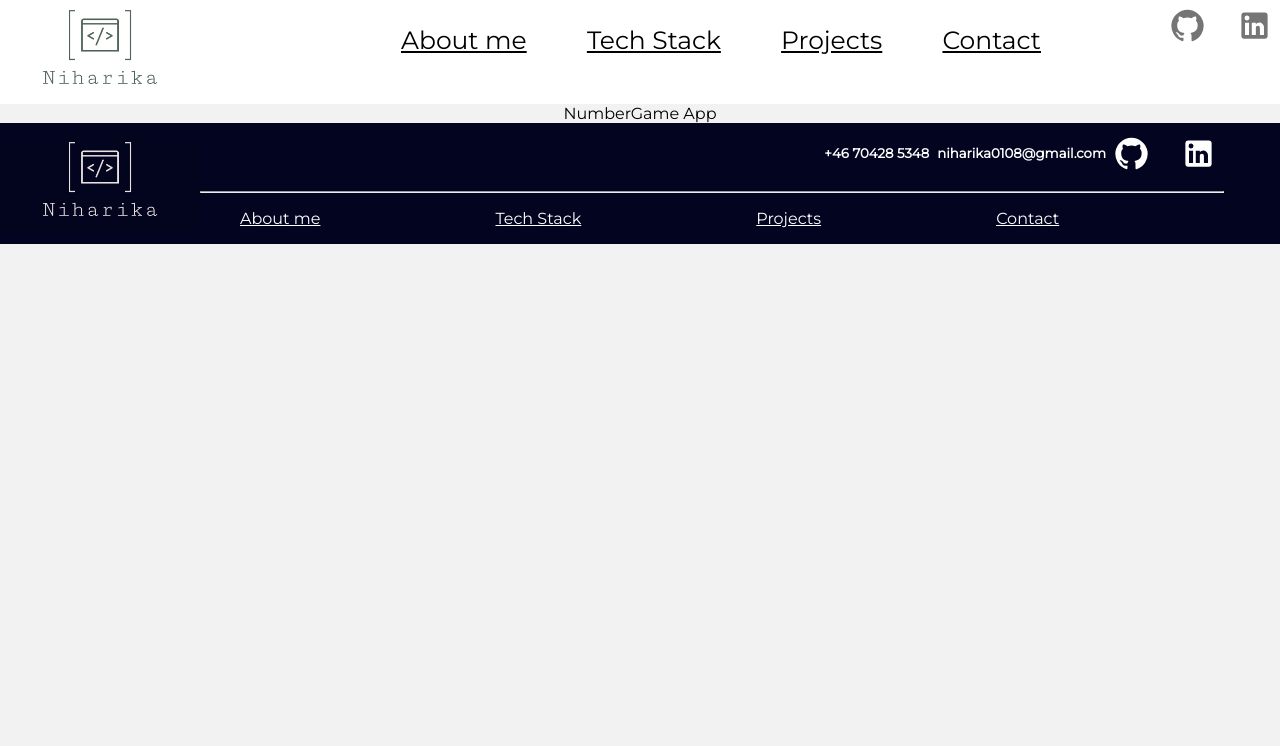
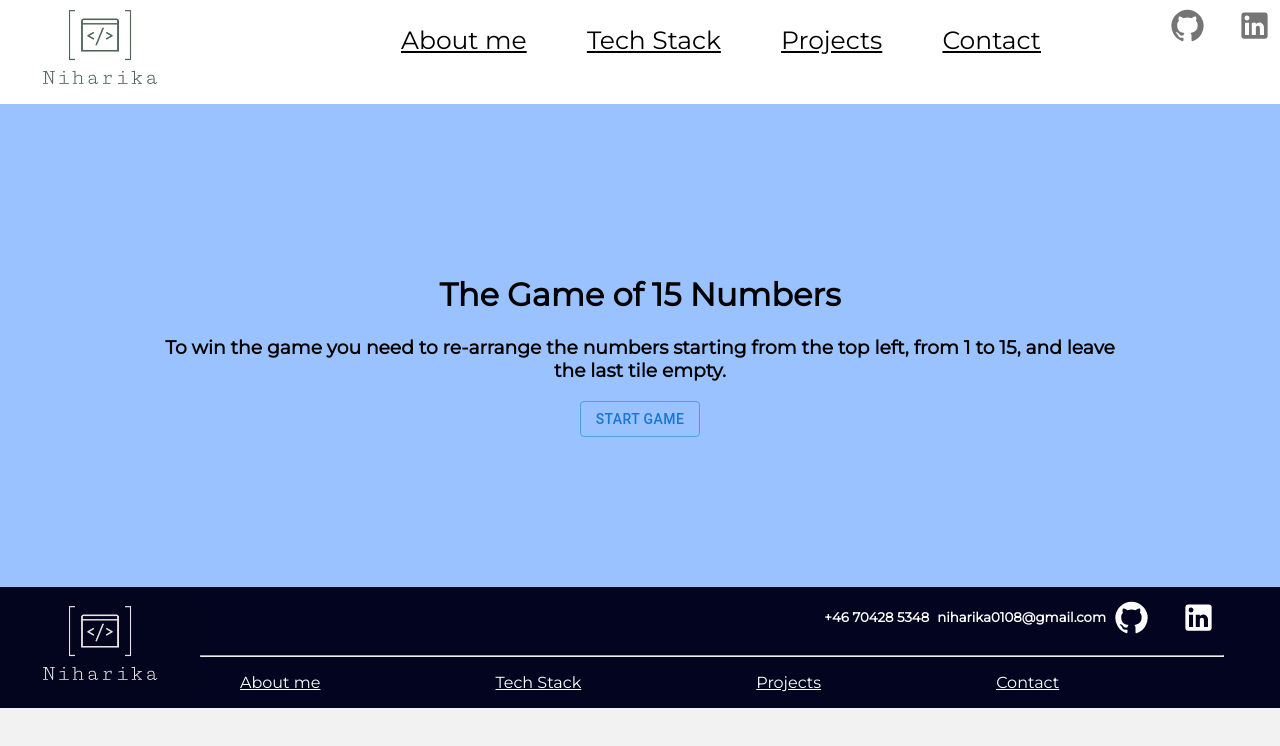
Before and after one commit to niharika6625/portfolio, a React (Create React App) app: page /number-arrage in a window 1280 px wide. Shown: the top 746 px of the page. Built offline with nearby package versions, Linux system fonts and the light colour scheme; a web font is replaced by a local one.

Commit message:
numberGame features developed

```diff
--- a/package.json
+++ b/package.json
@@ -15,6 +15,7 @@
     "react-dom": "^18.2.0",
     "react-router-dom": "^6.8.2",
     "react-scripts": "^5.0.1",
+    "sass": "^1.63.6",
     "web-vitals": "^2.1.4"
   },
   "scripts": {
--- /dev/null
+++ b/src/pages/NumberGame/game.scss
@@ -0,0 +1,45 @@
+.grid-container {
+    background-color: #99c2ff;
+    padding: 20px;
+    padding: 150px;
+  }
+  .numbers{
+    display: flex;
+    flex-wrap: wrap;
+    column-gap: 10px;
+    row-gap: 10px;
+    padding: 30px;
+    .number-item{
+        background-color: rgba(255, 255, 255, 0.8);
+        border: 1px solid rgba(0, 0, 0, 0.8);
+        padding: 20px;
+        font-size: 30px;
+        text-align: center;
+        flex-basis: calc(24% - 40px);
+        &.active{
+          background-color: #414C6B;
+          color: white;
+        }
+    }
+  }
+  .grid-item {
+    background-color: rgba(255, 255, 255, 0.8);
+    border: 1px solid rgba(0, 0, 0, 0.8);
+    padding: 20px;
+    font-size: 30px;
+    text-align: center;
+    flex-basis: calc(24% - 40px);
+  }
+
+  .sub-items{
+    display: flex;
+    justify-content: space-around;
+    align-items: center;
+  }
+
+  .win-stage{
+    max-width: 50%;
+    .win-stage-buttons{
+      padding-top: 20px;
+    }
+  }
--- a/src/pages/NumberGame/index.jsx
+++ b/src/pages/NumberGame/index.jsx
@@ -1,4 +1,132 @@
+import {useEffect, useState} from 'react';
+import Button from '@mui/material/Button';
+import Stack from '@mui/material/Stack';
+import Alert from '@mui/material/Alert';
+
+import "./game.scss";
+
+const numberList = [14,2,3,4,5,6,7,8,9,10,11,12,13,' ',1,15]
+const numListString = '123456789101112131415'
+
 const NumberGame = () => {
-  return <div>NumberGame App</div>;
+  const [selectedIndex, setSelectedIndex] = useState('');
+  const [numbers, setNumbers] = useState(numberList);
+  const [winCount, setWinCount] = useState(0);
+  const [steps, setSteps] = useState(0);
+  const [restart, setRestart] = useState(3);
+
+  // 1 start Game -> ganme
+  // 2 win Game -> win text
+  // 3 restart game-> start your game
+
+  const handleItemClick = (number, index) => {
+    let tempNumbers = [...numbers]
+    setSelectedIndex(index);
+    if(number === ' ' && (selectedIndex !== '') && selectedIndex !== index){
+      console.log(tempNumbers[selectedIndex])
+      tempNumbers[index] = tempNumbers[selectedIndex];
+      tempNumbers[selectedIndex] = ' ';
+      setNumbers(tempNumbers)
+      setSelectedIndex('')
+      setSteps(steps+1)
+    }
+
+  }
+
+  useEffect(() => {
+    console.log('suffle logic')
+    if(restart === 1){
+      let tempNumber = [ ...numbers];
+      tempNumber = tempNumber.sort(() => (Math.random() > .5) ? 1 : -1)
+      setNumbers(() => tempNumber)
+      setSteps(0);
+    }
+  }, [restart])
+
+  useEffect(() => {
+    if(numbers.join('').trim() === numListString){
+      setWinCount(winCount+1);
+      setRestart(2)
+    }
+  }, [numbers]);
+
+
+  const handleRestart = (type) => {
+    setRestart(type)
+  }
+
+  const renderStage = () => {
+    switch(restart){
+      case 3:
+        return(
+          <div>
+            <h3>To win the game you need to re-arrange the numbers starting from the top left, from 1 to 15, and leave the last tile empty.</h3>
+              <Button variant="outlined" onClick={() => handleRestart(1)}>Start Game</Button>
+          </div>
+        )
+      // case 2:
+      //   return (
+      //     <div className='win-stage'>
+      //       <Alert variant="filled" icon={false} severity="success">You Win ! Congratulations !</Alert>
+      //       <div className='win-stage-buttons'>
+      //         <Stack spacing={2} direction="row">
+      //           <Button variant="contained" onClick={() => handleRestart(3)}>Return to Home</Button>
+      //           <Button variant="contained" onClick={() => handleRestart(1)}>Restart Game</Button>
+      //           <Button variant="contained">View History</Button>
+      //         </Stack>
+      //       </div>
+      //     </div>
+      //   )
+      case 1:
+      case 2:
+        return (
+          <>
+          {restart !== 1 && <div className='win-stage'>
+            <Alert variant="filled" icon={false} severity="success">You Win ! Congratulations !</Alert>
+            <div className='win-stage-buttons'>
+              <Stack spacing={2} direction="row">
+                <Button variant="contained" onClick={() => handleRestart(3)}>Return to Home</Button>
+                <Button variant="contained" onClick={() => handleRestart(1)}>Restart Game</Button>
+                <Button variant="contained">View History</Button>
+              </Stack>
+            </div>
+          </div>}
+          <div className="game- header">
+              <div className="sub-items">
+                  <p>Time Elapsed :</p>
+                  <p>Win Count: {winCount}</p>
+                  <p>Number of moves : {steps}</p>
+              <div>
+                <Button variant="contained">Shuffle Numbers</Button>
+              </div>
+          </div>
+          <div className="numbers">
+            {numbers.map((item, index) => {
+              return (
+                <div
+                  class={`number-item ${index === selectedIndex ? 'active' : ''}` }
+                  onClick={() => handleItemClick(item, index)}
+                 >
+                  {item}
+                </div>
+                )
+            } )}
+          </div>
+          </div>
+          </>
+        )
+      default:
+        break;
+    }
+  }
+
+  return <div className="grid-container">
+           <div className="game- header">
+              <h1>The Game of 15 Numbers</h1>
+           </div>
+          {renderStage()}
+         </div>;
+
 };
+
 export default NumberGame;
```
Also changed, not shown: 1 other file (tests, documents, lock files or other folders).
